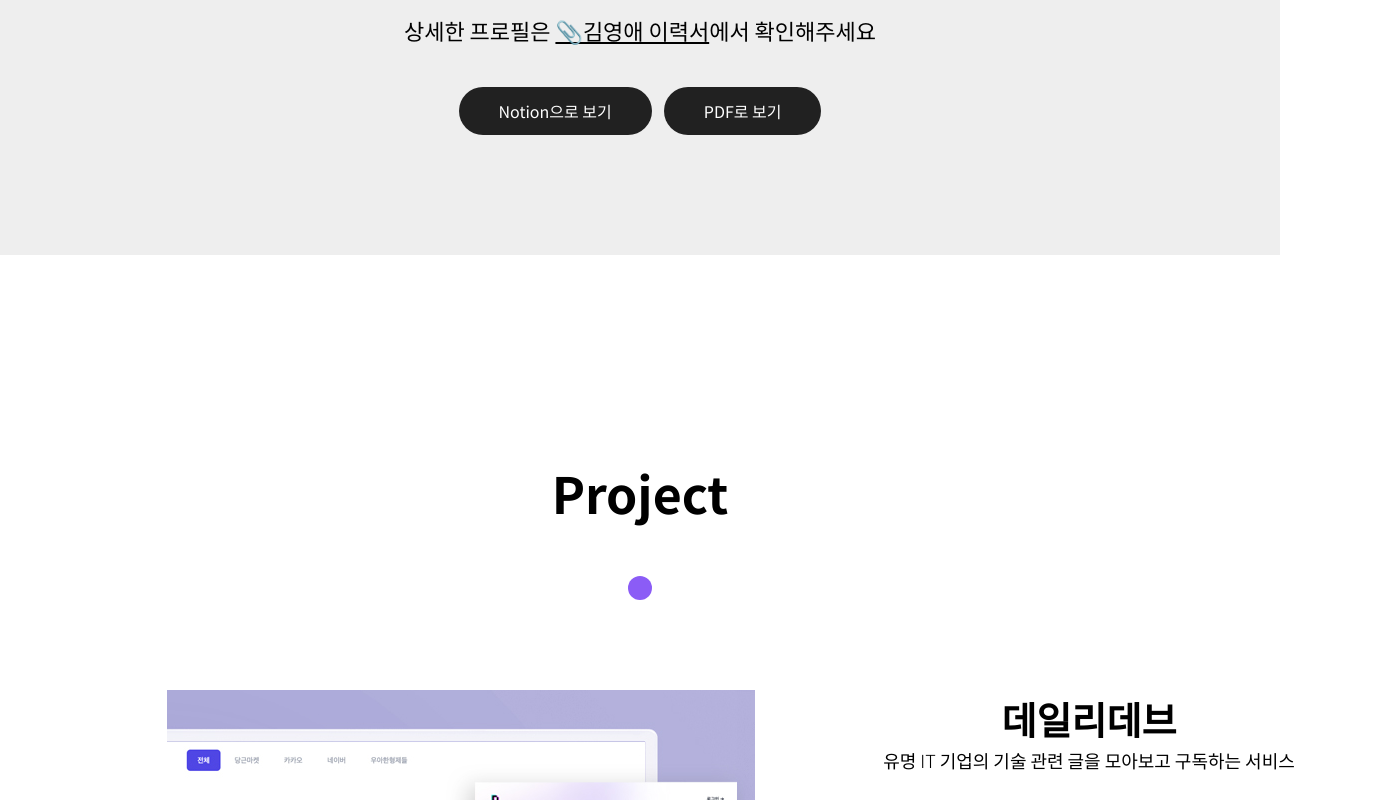
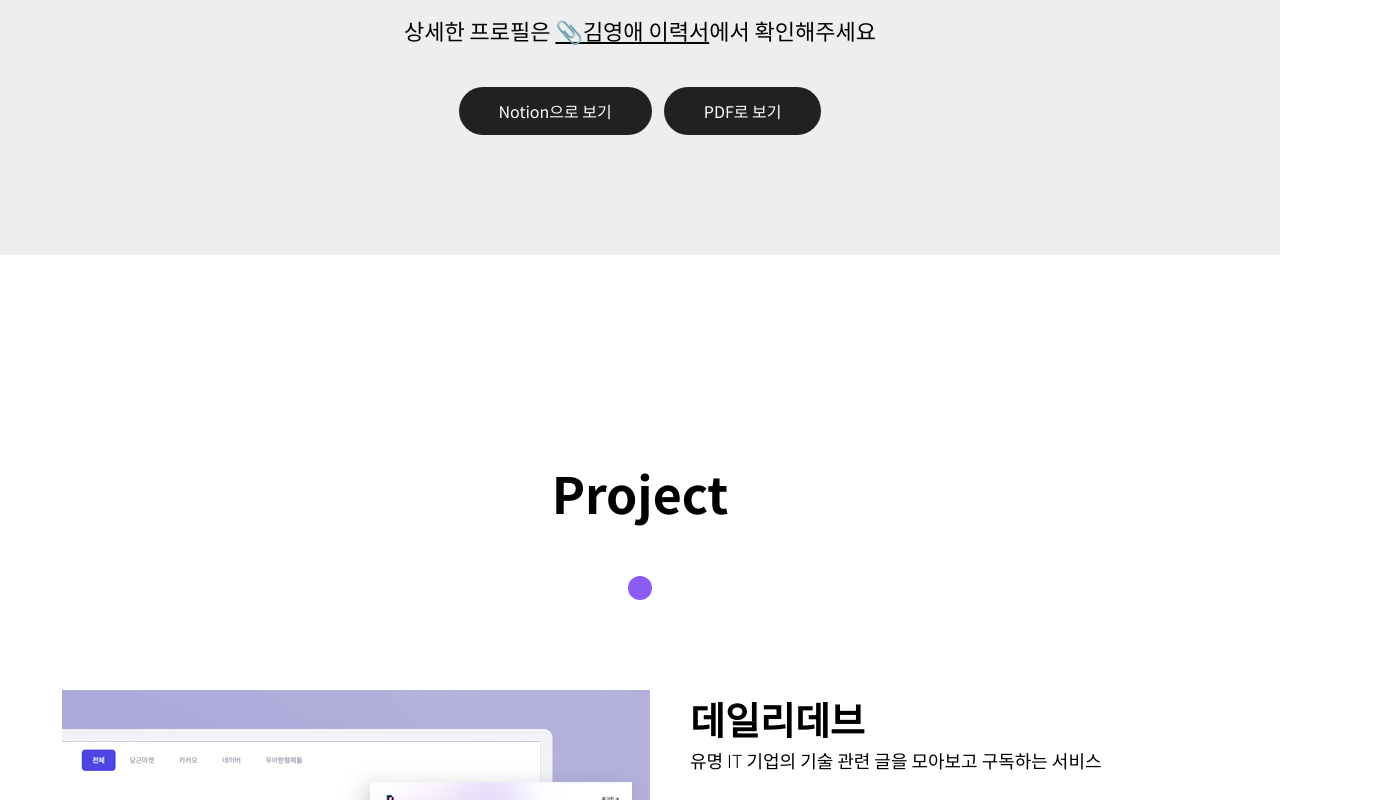
Before and after one commit to kkomyoung/fe-portfolio, a React (Create React App) app: page / in a window 1280 px wide. Shown: the part 1815-2615 px from the top of the page, 1383 px wide, since content can reach past the window. Built offline with nearby package versions, Linux system fonts and the light colour scheme.

Commit message:
section css 수정

```diff
--- a/src/components/SectionContainer.jsx
+++ b/src/components/SectionContainer.jsx
@@ -2,14 +2,14 @@
 import React from "react";
 import { css } from "@emotion/react";
 
-export default function SectionContainer({ children }) {
+export default function SectionContainer({ children, textAlign = "center" }) {
   return (
     <section
       css={css`
         margin: 0 auto;
-        max-width: 1026px;
+        max-width: 1236px;
         padding: 200px 40px;
-        text-align: center;
+        text-align: ${textAlign};
       `}
     >
       {children}
--- a/src/components/SectionTitle.jsx
+++ b/src/components/SectionTitle.jsx
@@ -11,6 +11,7 @@
         font-weight: 700;
         padding-bottom: 70px;
         margin-bottom: 90px;
+        text-align: center;
         &:after {
           position: absolute;
           left: 50%;
```
